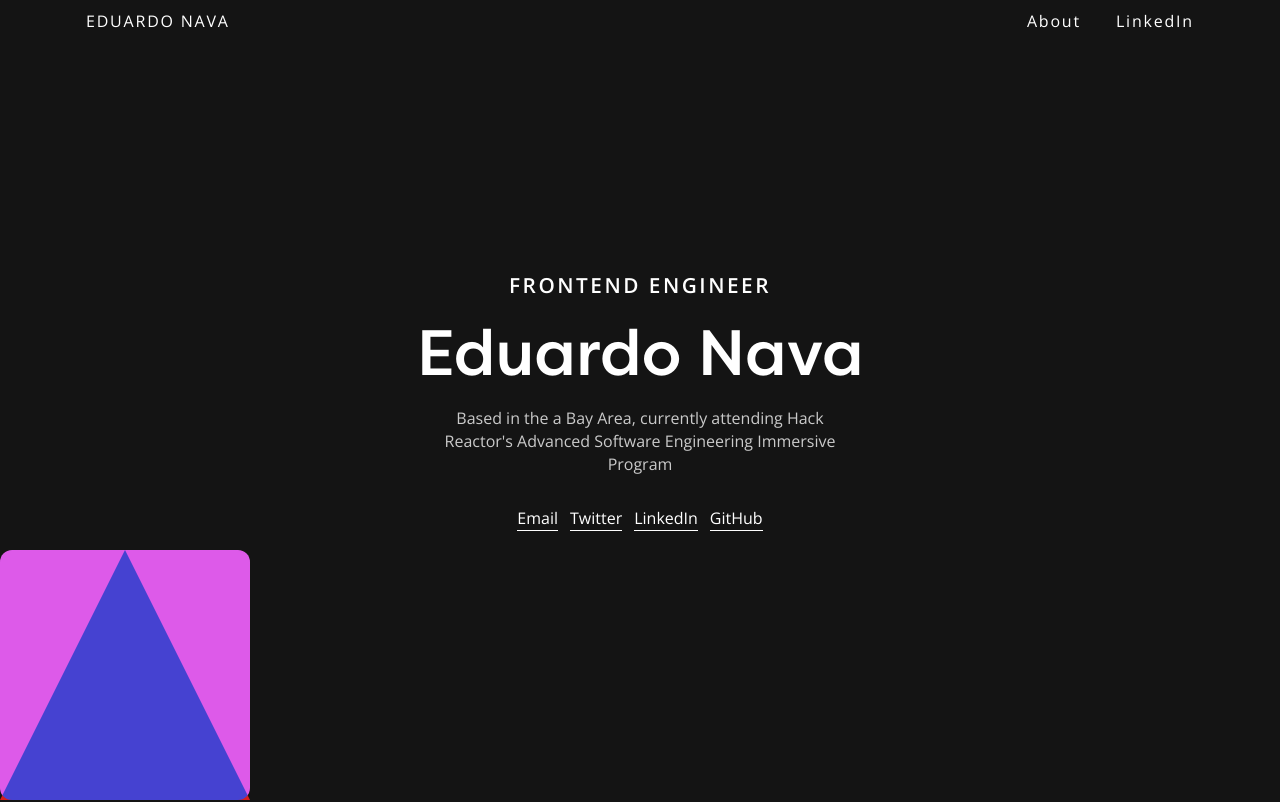
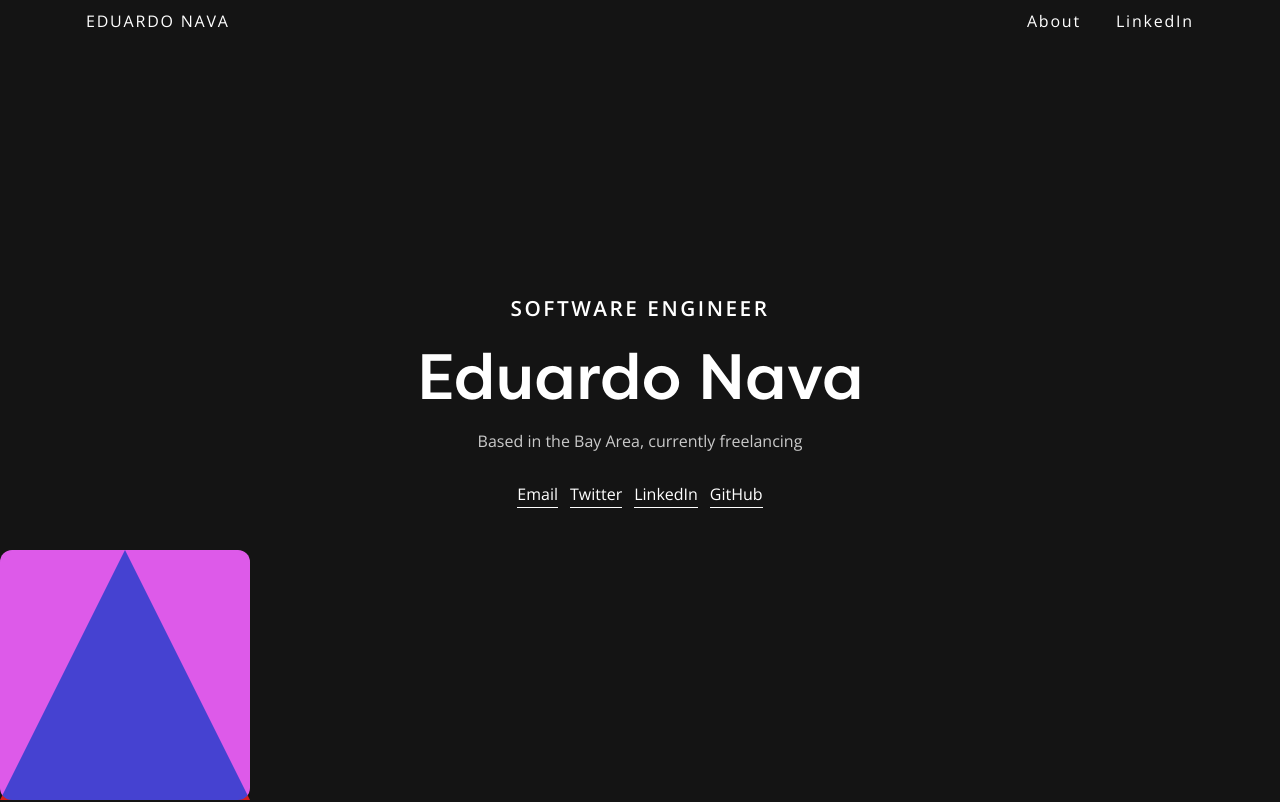
Before and after one commit to eddie-nv/portfolio, a Next.js app: page / in a window 1280 px wide. Shown: the top 802 px of the page. Built offline with nearby package versions, Linux system fonts and the light colour scheme.

Commit message:
feat: new screenshot taken

```diff
--- a/src/data/homeData.ts
+++ b/src/data/homeData.ts
@@ -1,8 +1,8 @@
 const initialHomeData = {
     hero: {
-      jobTitle: 'Frontend Engineer',
+      jobTitle: 'Software Engineer',
       title: 'Eduardo Nava',
-      subtitle: "Based in the a Bay Area, currently attending Hack Reactor's Advanced Software Engineering Immersive Program",
+      subtitle: "Based in the Bay Area, currently freelancing",
       contactLinks: [
         {
           label: 'Email',
```
Also changed, not shown: 1 other file (tests, documents, lock files or other folders).
